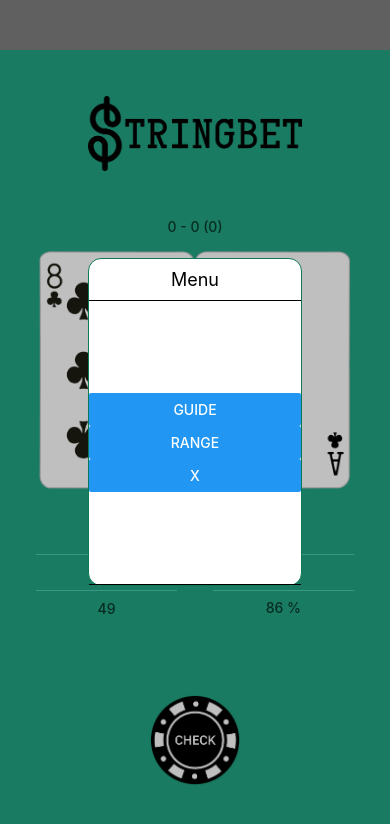
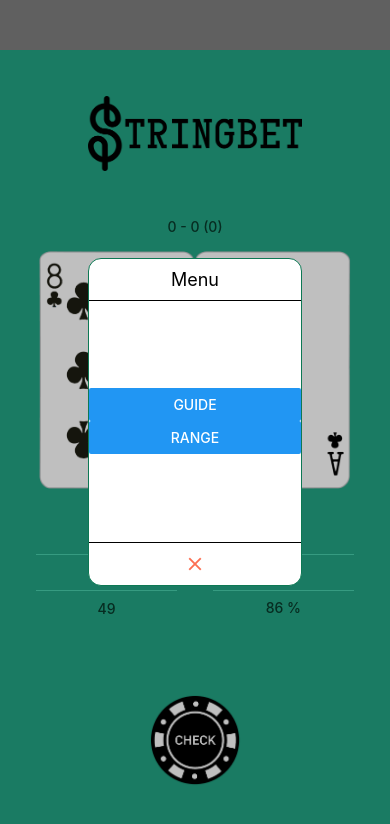
Before and after one commit to roblll/stringbet, a React Native app: screen / in a window 390 px wide. Both pictures are taken after a click on the element 195 px from the left and 133 px from the top of the page. Shown: the top 824 px of the page. Built offline with nearby package versions, Linux system fonts and the light colour scheme.

Commit message:
Update Menu.tsx style to update close button

```diff
--- a/components/Menu.tsx
+++ b/components/Menu.tsx
@@ -1,5 +1,6 @@
 import React from 'react';
-import { View, Text, StyleSheet, Button, Dimensions } from 'react-native';
+import { View, Text, StyleSheet, Button, Dimensions, TouchableOpacity } from 'react-native';
+import { MaterialIcons } from '@expo/vector-icons';
 
 const width = Dimensions.get('window').width;
 const height = Dimensions.get('window').height;
@@ -20,7 +21,15 @@ const Menu: React.FC<Props> = ({ hide, showGuide }) => {
         <View style={styles.list}>
           <Button title='GUIDE' onPress={showGuide} />
           <Button title='RANGE' onPress={hide} />
-          <Button title='x' onPress={hide} />
+        </View>
+        <View style={styles.close}>
+          <TouchableOpacity onPress={hide}>
+            <MaterialIcons
+              name="close"
+              size={22}
+              color="#FC6E51"
+            />
+          </TouchableOpacity>
         </View>
       </View>
     </View>
@@ -59,6 +68,11 @@ const styles = StyleSheet.create({
     justifyContent: 'center',
     borderTopWidth: 1,
     borderBottomWidth: 1,
+  },
+  close: {
+    justifyContent: 'center',
+    alignItems: 'center',
+    margin: 10,
   }
 })
 
```
